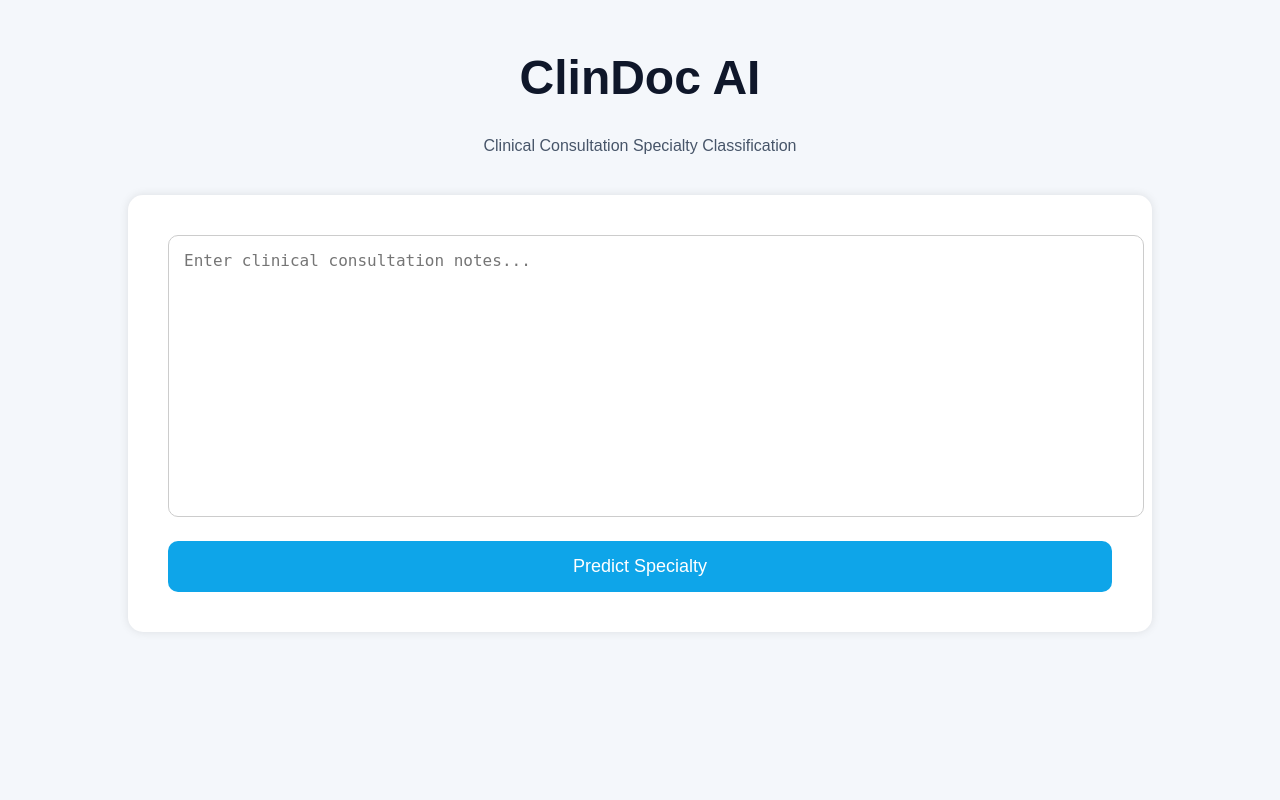
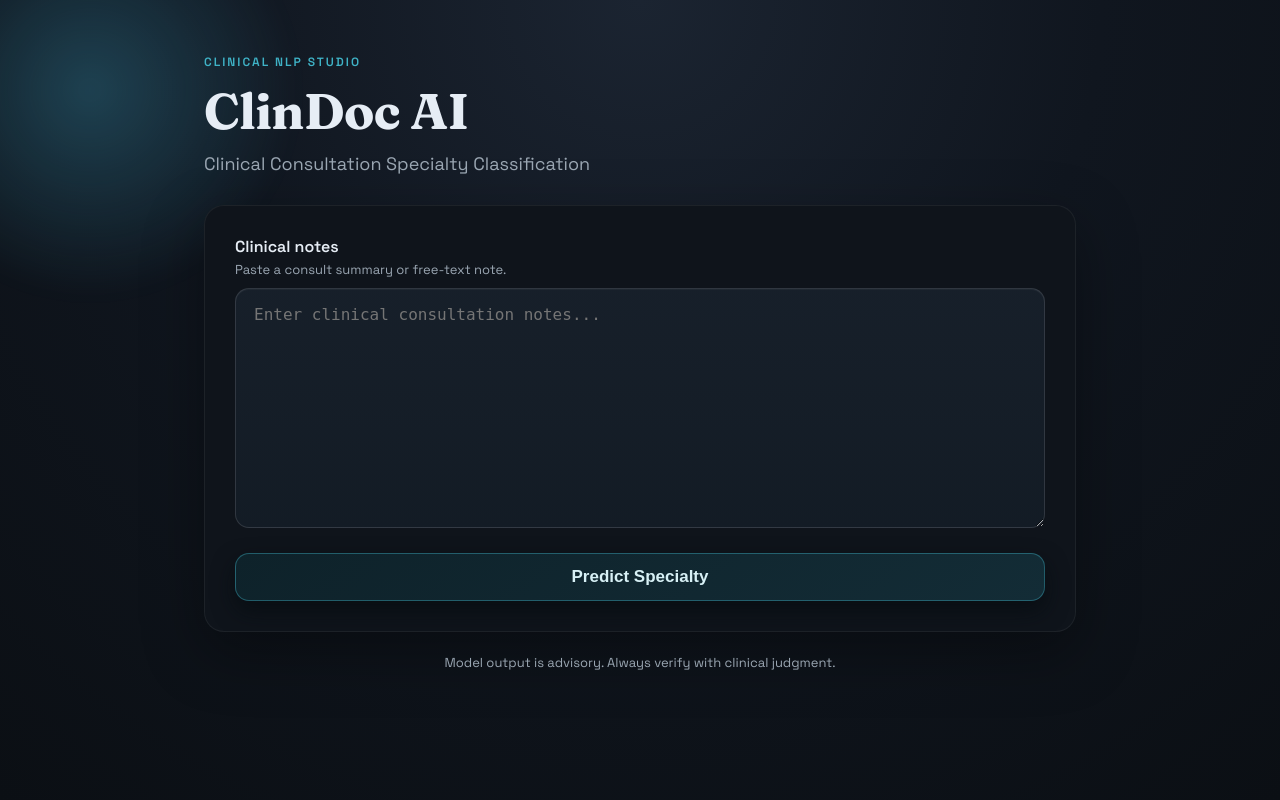
Before and after one commit to anujaroke/MLops-Training, a Flask app: page / in a window 1280 px wide. Run offline with Flask 3, Linux system fonts and the light colour scheme; parts of the project's set-up code (start-up, migrations or seed data) failed here and were passed over.

```diff
--- a/Day-8/Task-18/static/style.css
+++ b/Day-8/Task-18/static/style.css
@@ -1,80 +1,185 @@
+*{
+	box-sizing:border-box;
+}
+
+:root{
+	--ink:#e6edf5;
+	--slate:#9aa6b2;
+	--mist:#18202b;
+	--paper:#0f141b;
+	--accent:#3fb3c7;
+	--accent-dark:#2a7a8a;
+	--accent-dim:#0f2a33;
+	--highlight:#131f28;
+	--glow:rgba(76,201,240,0.2);
+}
+
 body{
-
 	margin:0;
 	padding:0;
-	font-family: Arial;
-	background:#f4f7fb;
+	font-family:"Space Grotesk", "Segoe UI", Tahoma, sans-serif;
+	color:var(--ink);
+	background:radial-gradient(circle at top, #1b2431 0%, #10161f 45%, #0b0f14 100%);
+	min-height:100vh;
 }
 
-.container{
+body::before{
+	content:"";
+	position:fixed;
+	top:-120px;
+	left:-120px;
+	width:420px;
+	height:420px;
+	background:radial-gradient(circle, rgba(76,201,240,0.25) 0%, rgba(76,201,240,0) 70%);
+	filter:blur(10px);
+	z-index:-1;
+}
 
-	width:80%;
-	margin:auto;
-	margin-top:50px;
+.page{
+	max-width:920px;
+	margin:0 auto;
+	padding:54px 24px 72px;
+}
+
+.hero{
+	text-align:left;
+	margin-bottom:28px;
+}
+
+.eyebrow{
+	text-transform:uppercase;
+	letter-spacing:2px;
+	font-size:12px;
+	font-weight:600;
+	color:var(--accent);
+	margin:0 0 10px;
 }
 
 h1{
-
-	text-align:center;
-	color:#0f172a;
-	font-size:48px;
+	margin:0 0 8px;
+	font-family:"Fraunces", "Georgia", serif;
+	font-size:50px;
+	font-weight:700;
+	letter-spacing:-0.6px;
+	color:var(--ink);
 }
 
 .subtitle{
-
-	text-align:center;
-	color:#475569;
-	margin-bottom:40px;
+	margin:0;
+	font-size:18px;
+	line-height:1.5;
+	color:var(--slate);
 }
 
 .card{
+	background:var(--paper);
+	padding:30px;
+	border-radius:20px;
+	box-shadow:0 20px 60px rgba(0, 0, 0, 0.35);
+	border:1px solid rgba(255, 255, 255, 0.06);
+}
 
-	background:white;
-	padding:40px;
-	border-radius:15px;
-	box-shadow:0px 0px 10px rgba(0,0,0,0.1);
+.field-label{
+	display:flex;
+	flex-direction:column;
+	font-weight:600;
+	margin-bottom:10px;
+}
+
+.field-hint{
+	margin-top:4px;
+	font-size:13px;
+	font-weight:400;
+	color:var(--slate);
 }
 
 textarea{
+	width:100%;
+	min-height:240px;
+	padding:16px 18px;
+	font-size:16px;
+	border-radius:14px;
+	border:1px solid rgba(255, 255, 255, 0.12);
+	background:linear-gradient(180deg, rgba(24, 32, 43, 0.95) 0%, rgba(20, 28, 38, 0.95) 100%);
+	color:var(--ink);
+	resize:vertical;
+	transition:border-color 0.2s ease, box-shadow 0.2s ease;
+	box-shadow:inset 0 1px 0 rgba(255, 255, 255, 0.04);
+}
 
-	width:100%;
-	height:250px;
-	padding:15px;
-	font-size:16px;
-	border-radius:10px;
-	border:1px solid #ccc;
-	resize:none;
+textarea:focus{
+	outline:none;
+	border-color:var(--accent);
+	box-shadow:0 0 0 3px var(--glow);
 }
 
 button{
-
 	width:100%;
 	margin-top:20px;
-	padding:15px;
-	border:none;
-	border-radius:10px;
-	background:#0ea5e9;
-	color:white;
-	font-size:18px;
+	padding:13px 16px;
+	border:1px solid rgba(63, 179, 199, 0.4);
+	border-radius:14px;
+	background:linear-gradient(145deg, #0e222a 0%, #132c36 100%);
+	color:#d7f0f5;
+	font-size:17px;
+	font-weight:600;
 	cursor:pointer;
+	transition:transform 0.2s ease, background 0.2s ease, box-shadow 0.2s ease;
+	box-shadow:0 10px 22px rgba(5, 12, 16, 0.7);
 }
 
 button:hover{
+	background:linear-gradient(145deg, #14303b 0%, #1b3e4b 100%);
+	transform:translateY(-1px);
+}
 
-	background:#0284c7;
+button:active{
+	transform:translateY(0);
+	box-shadow:0 6px 14px rgba(5, 12, 16, 0.75);
 }
 
 .result{
+	margin-top:28px;
+	background:var(--highlight);
+	padding:20px 22px;
+	border-radius:16px;
+	border:1px solid rgba(76, 201, 240, 0.2);
+}
 
-	margin-top:30px;
-	background:#ecfeff;
-	padding:20px;
-	border-radius:10px;
+.result h2{
+	margin:0 0 6px;
+	font-size:18px;
 }
 
 .prediction{
+	font-size:26px;
+	color:var(--accent-dark);
+	font-weight:700;
+	margin:0 0 10px;
+}
 
-	font-size:28px;
-	color:#0369a1;
-	font-weight:bold;
+.confidence{
+	margin:0;
+	color:var(--slate);
 }
+
+.footer{
+	margin-top:22px;
+	font-size:13px;
+	color:var(--slate);
+	text-align:center;
+}
+
+@media (max-width: 720px){
+	.page{
+		padding:36px 18px 52px;
+	}
+
+	h1{
+		font-size:38px;
+	}
+
+	.card{
+		padding:24px;
+	}
+}
--- a/Day-8/Task-18/templates/index.html
+++ b/Day-8/Task-18/templates/index.html
@@ -4,6 +4,20 @@
 <head>
 
 	<title>ClinDoc AI</title>
+
+	<link
+		rel="preconnect"
+		href="https://fonts.googleapis.com"
+	>
+	<link
+		rel="preconnect"
+		href="https://fonts.gstatic.com"
+		crossorigin
+	>
+	<link
+		rel="stylesheet"
+		href="https://fonts.googleapis.com/css2?family=Fraunces:wght@600;700&family=Space+Grotesk:wght@400;500;600&display=swap"
+	>
 
 	<link
 		rel="stylesheet"
@@ -14,19 +28,27 @@
 
 <body>
 
-	<div class="container">
+	<div class="page">
 
-		<h1>ClinDoc AI</h1>
-
-		<p class="subtitle">
-			Clinical Consultation Specialty Classification
-		</p>
+		<header class="hero">
+			<p class="eyebrow">Clinical NLP Studio</p>
+			<h1>ClinDoc AI</h1>
+			<p class="subtitle">
+				Clinical Consultation Specialty Classification
+			</p>
+		</header>
 
 		<div class="card">
 
 			<form action="/predict" method="POST">
 
+				<label class="field-label" for="clinical_note">
+					Clinical notes
+					<span class="field-hint">Paste a consult summary or free-text note.</span>
+				</label>
+
 				<textarea
+					id="clinical_note"
 					name="clinical_note"
 					placeholder="Enter clinical consultation notes..."
 				>{{input_text}}</textarea>
@@ -51,12 +73,9 @@
 
 				</p>
 
-				<h3>
-
-					Confidence:
-					{{confidence}}%
-
-				</h3>
+				<p class="confidence">
+					Confidence: <strong>{{confidence}}%</strong>
+				</p>
 
 			</div>
 
@@ -64,6 +83,10 @@
 
 		</div>
 
+		<footer class="footer">
+			Model output is advisory. Always verify with clinical judgment.
+		</footer>
+
 	</div>
 
 </body>
```
Also changed, not shown: Day-10/Task-20/ReadMe.md (added), 8 other files.
